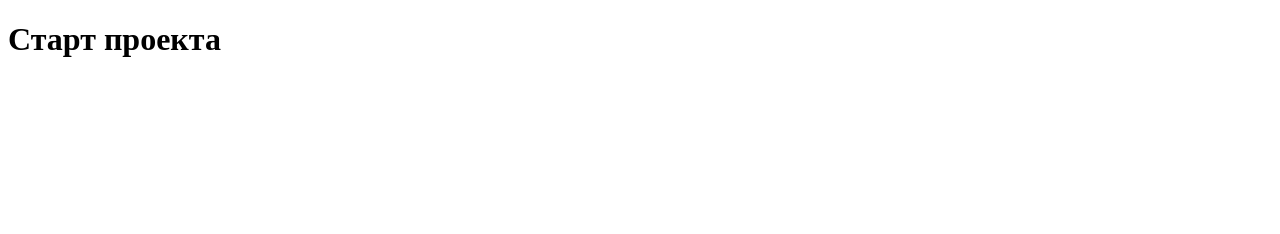
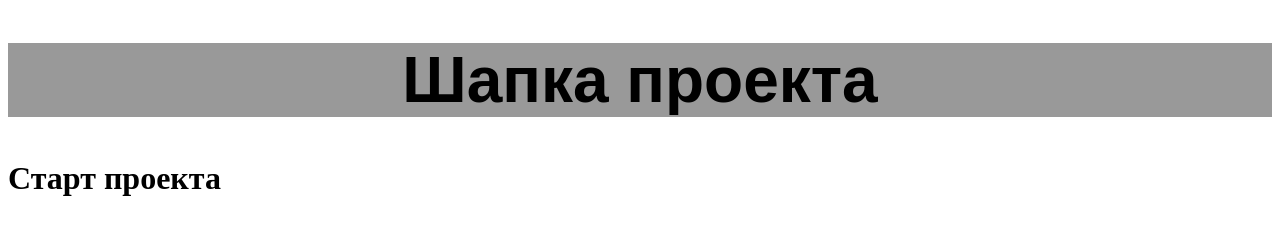
Before and after one commit to vdstepan/test, a plain HTML site: page src/index.html in a window 1280 px wide. Drawn offline with Linux system fonts and the light colour scheme.

Commit message:
header markup

```diff
--- a/src/css/main.css
+++ b/src/css/main.css
@@ -0,0 +1,7 @@
+.header {
+    padding: 50px, 100px;
+    text-align: center;
+    background: #999;
+    font-family: sans-serif;
+    font-size: 32px;
+}
--- a/src/index.html
+++ b/src/index.html
@@ -5,8 +5,11 @@
     <meta name="viewport" content="width=device-width, initial-scale=1.0">
     <meta http-equiv="X-UA-Compatible" content="ie=edge">
     <title>Document</title>
-</head>
+    <link rel="stylesheet" href="/css/main.css">
 <body>
+    <header class="header">
+        <h1>Шапка проекта</h1>
+    </header>
     <h1>Старт проекта</h1>
 </body>
 </html>
```
